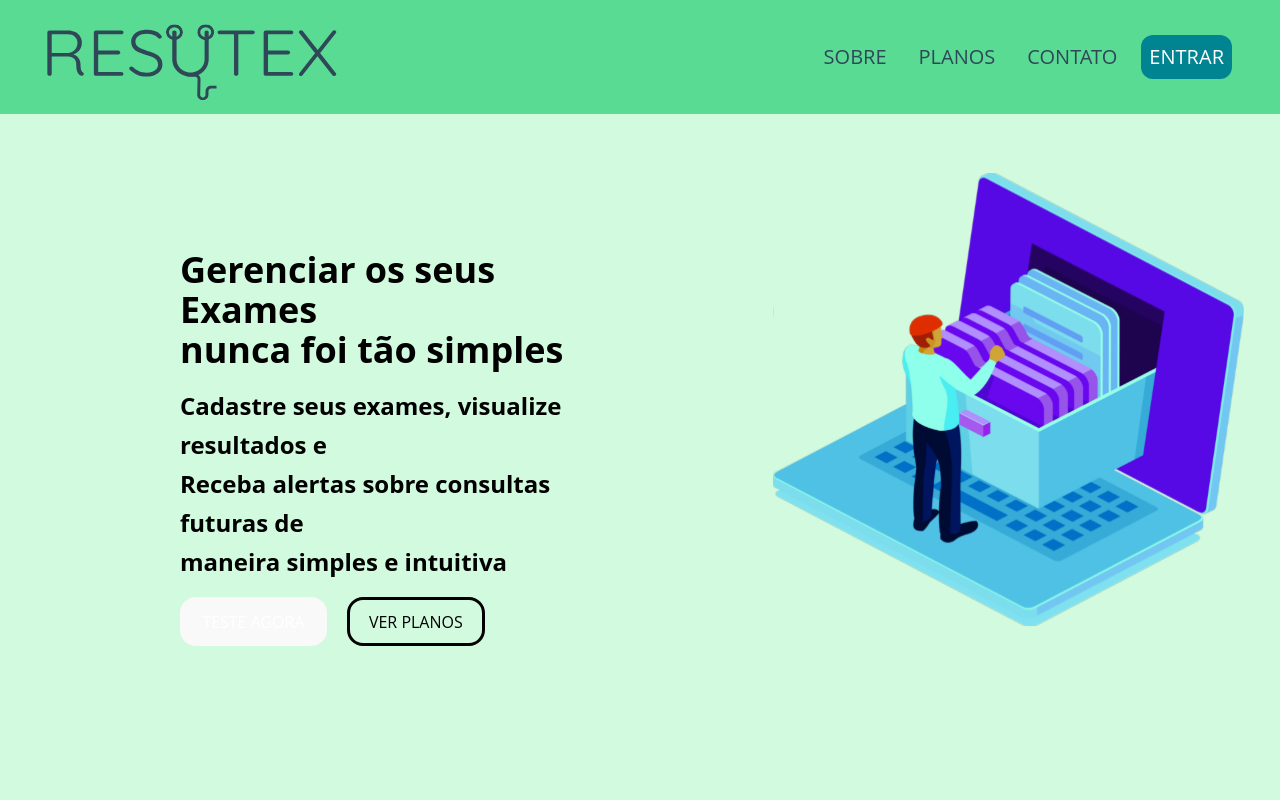
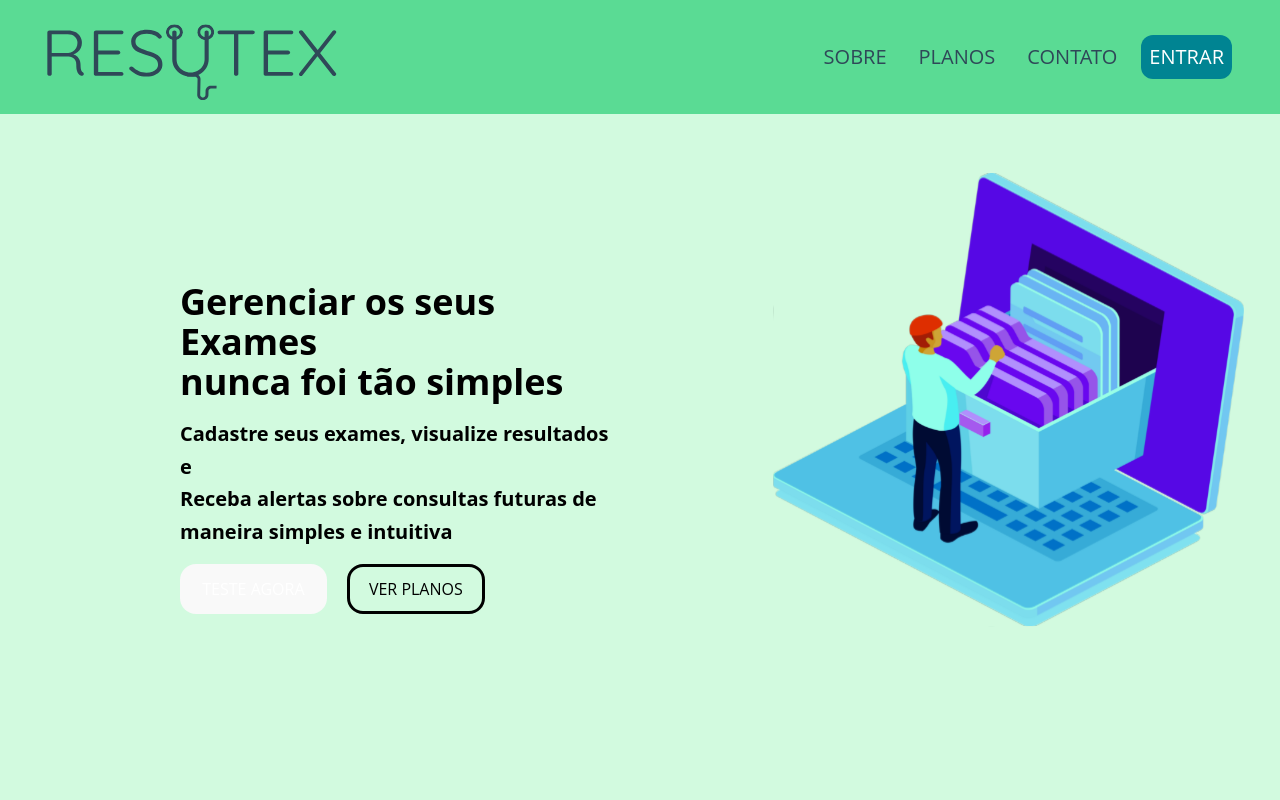
Before and after one commit to jotachristian/Resutex, a React (Vite) app: page / in a window 1280 px wide. Shown: the top 800 px of the page. Built offline with nearby package versions, Linux system fonts and the light colour scheme.

Commit message:
Update Home.jsx

```diff
--- a/src/pages/Home.jsx
+++ b/src/pages/Home.jsx
@@ -14,7 +14,7 @@ function Home() {
       <div className="flex flex-col md:flex-row items-center justify-between min-h-screen bg-[#D2FADF] text-black p-7">
         <div className="md:w-1/2 w-full text-left justify-center mx-32 p-6">
           <h1 className="text-3xl md:text-4xl font-bold mb-4 mt-24">Gerenciar os seus Exames <br />nunca foi tão simples</h1>
-          <p className="text-2xl font-bold leading-relaxed">Cadastre seus exames, visualize resultados e <br />Receba alertas sobre consultas futuras de<br /> maneira simples e intuitiva</p>
+          <p className="text-xl font-bold leading-relaxed">Cadastre seus exames, visualize resultados e <br />Receba alertas sobre consultas futuras de<br /> maneira simples e intuitiva</p>
           <div className="flex gap-5 mt-4">
             <button className="text-white border-3 rounded-2xl">TESTE AGORA</button>
             <button className="text-black bg-transparent border-3 rounded-2xl border-[#000000]">VER PLANOS</button>
```
